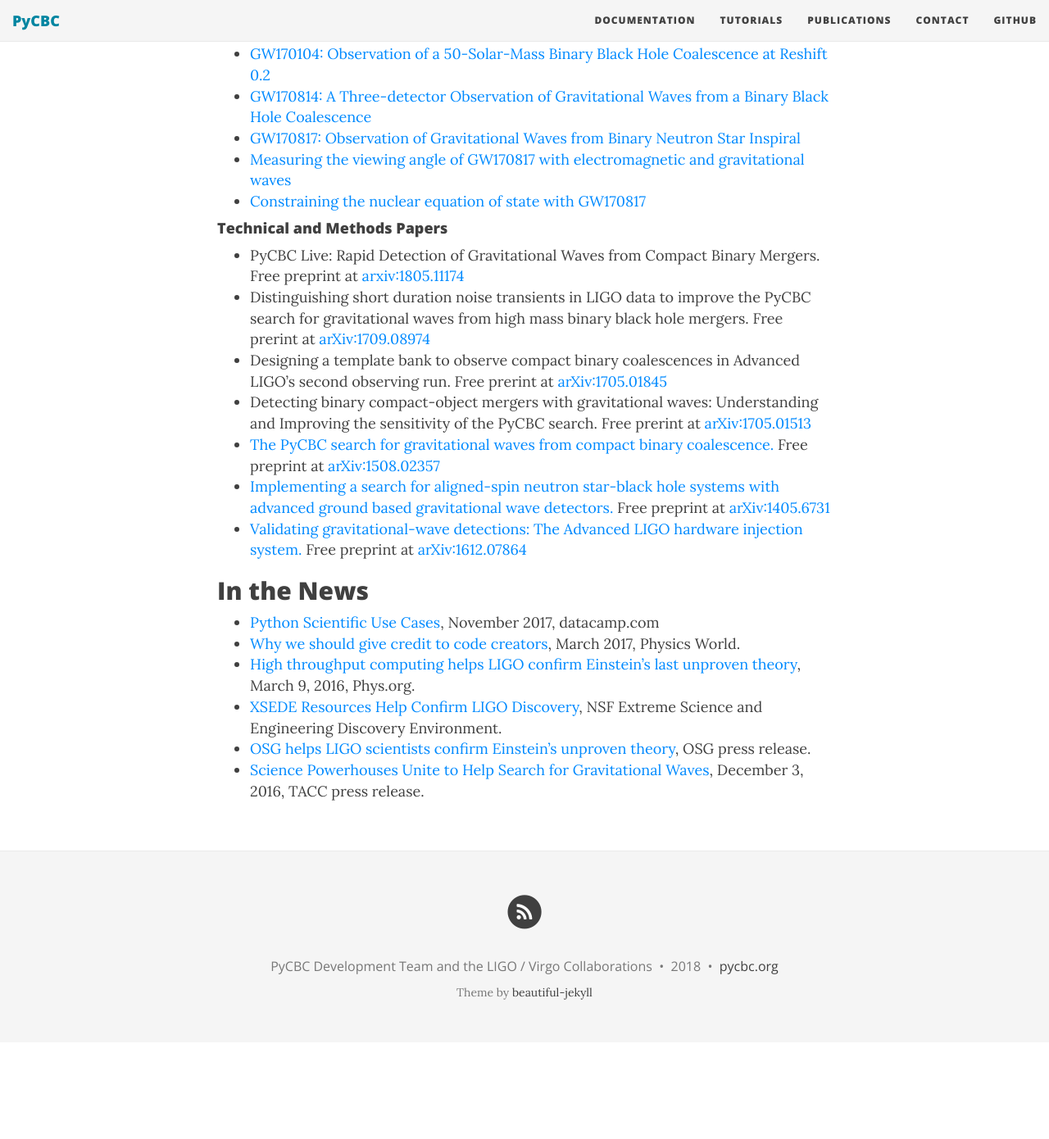
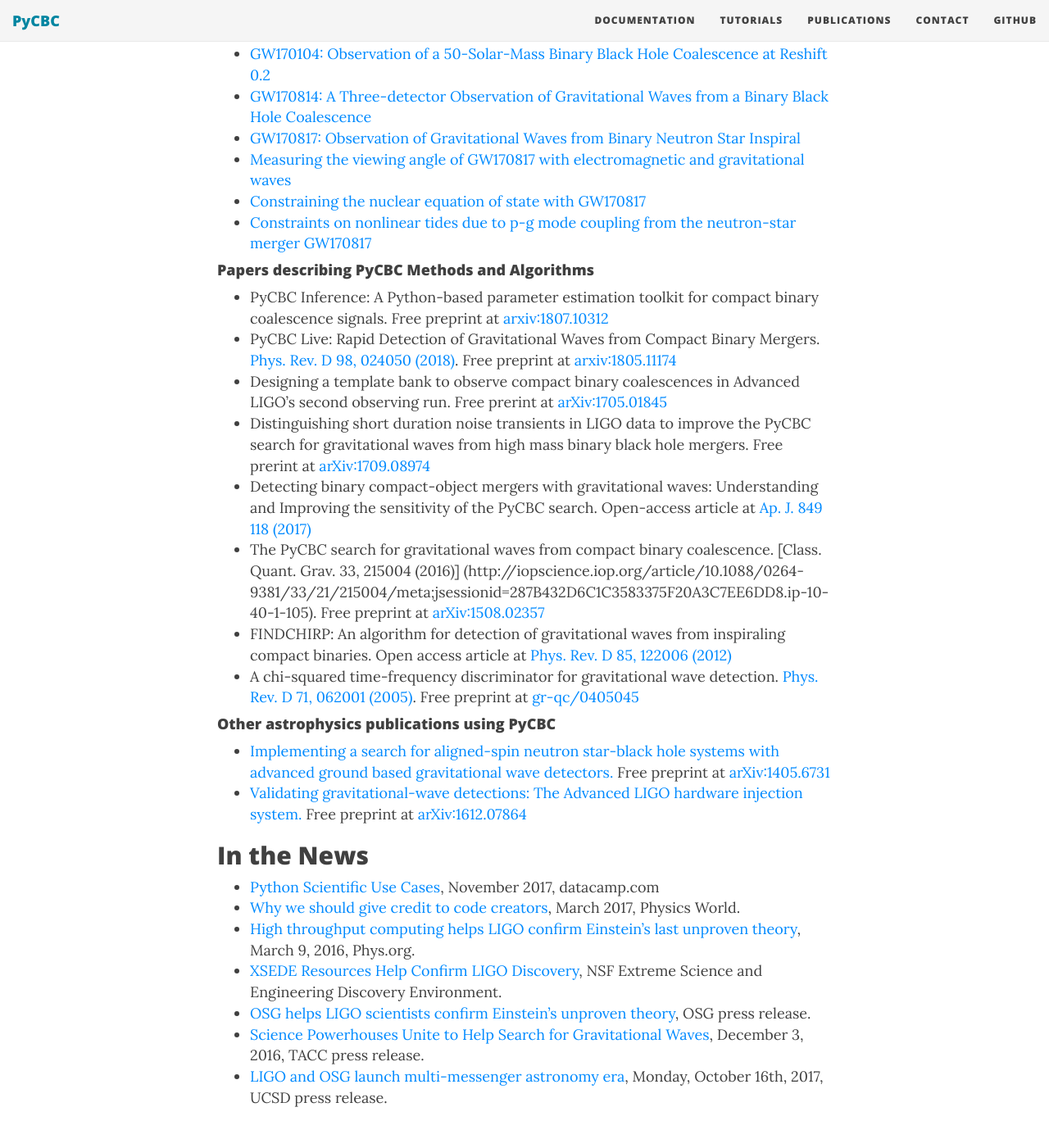
Before and after one commit to gwastro/gwastro.github.io, a Jekyll site: the page built from publications.md, in a window 1280 px wide and 1400 px high, scrolled down 678 px. Shown: the top 1390 px of the window at 82% size. Built offline with Jekyll 4.4.1, drawn with Linux system fonts in a browser that asks for light colours; nearby versions of some CDN libraries; before the commit the page ends 1950 px from its top, so only the background shows below that.

Commit message:
Updated with new links

```diff
--- a/publications.md
+++ b/publications.md
@@ -18,15 +18,21 @@ If you use PyCBC in your scientific publications or projects, we ask that you ac
  * [GW170104: Observation of a 50-Solar-Mass Binary Black Hole Coalescence at Reshift 0.2](https://journals.aps.org/prl/abstract/10.1103/PhysRevLett.118.221101)
  * [GW170814: A Three-detector Observation of Gravitational Waves from a Binary Black Hole Coalescence](https://journals.aps.org/prl/abstract/10.1103/PhysRevLett.119.141101)
  * [GW170817: Observation of Gravitational Waves from Binary Neutron Star Inspiral](https://journals.aps.org/prl/abstract/10.1103/PhysRevLett.119.161101)
- * [Measuring the viewing angle of GW170817 with electromagnetic and gravitational waves](https://arxiv.org/abs/1804.04179)
+ * [Measuring the viewing angle of GW170817 with electromagnetic and gravitational waves](http://iopscience.iop.org/article/10.3847/2041-8213/aac6c1/meta)
  * [Constraining the nuclear equation of state with GW170817](https://arxiv.org/abs/1804.08583)
+ * [Constraints on nonlinear tides due to p-g mode coupling from the neutron-star merger GW170817](https://arxiv.org/abs/1808.07013)
 
-#### Technical and Methods Papers ####
- * PyCBC Live: Rapid Detection of Gravitational Waves from Compact Binary Mergers. Free preprint at [arxiv:1805.11174](https://arxiv.org/abs/1805.11174)
- * Distinguishing short duration noise transients in LIGO data to improve the PyCBC search for gravitational waves from high mass binary black hole mergers. Free prerint at [arXiv:1709.08974](https://arxiv.org/abs/1709.08974)
+#### Papers describing PyCBC Methods and Algorithms ####
+ * PyCBC Inference: A Python-based parameter estimation toolkit for compact binary coalescence signals. Free preprint at [arxiv:1807.10312](https://arxiv.org/abs/1807.10312)
+ * PyCBC Live: Rapid Detection of Gravitational Waves from Compact Binary Mergers. [Phys. Rev. D 98, 024050 (2018)](https://journals.aps.org/prd/abstract/10.1103/PhysRevD.98.024050). Free preprint at [arxiv:1805.11174](https://arxiv.org/abs/1805.11174)
  * Designing a template bank to observe compact binary coalescences in Advanced LIGO's second observing run. Free prerint at [arXiv:1705.01845](https://arxiv.org/abs/1705.01845)
- * Detecting binary compact-object mergers with gravitational waves: Understanding and Improving the sensitivity of the PyCBC search. Free prerint at [arXiv:1705.01513](https://arxiv.org/abs/1705.01513)
- * [The PyCBC search for gravitational waves from compact binary coalescence.](http://iopscience.iop.org/article/10.1088/0264-9381/33/21/215004/meta;jsessionid=287B432D6C1C3583375F20A3C7EE6DD8.ip-10-40-1-105) Free preprint at [arXiv:1508.02357](https://arxiv.org/abs/1508.02357)
+  * Distinguishing short duration noise transients in LIGO data to improve the PyCBC search for gravitational waves from high mass binary black hole mergers. Free prerint at [arXiv:1709.08974](https://arxiv.org/abs/1709.08974)
+ * Detecting binary compact-object mergers with gravitational waves: Understanding and Improving the sensitivity of the PyCBC search. Open-access article at [Ap. J. 849 118 (2017)](http://iopscience.iop.org/article/10.3847/1538-4357/aa8f50)
+ * The PyCBC search for gravitational waves from compact binary coalescence. [Class. Quant. Grav. 33, 215004 (2016)] (http://iopscience.iop.org/article/10.1088/0264-9381/33/21/215004/meta;jsessionid=287B432D6C1C3583375F20A3C7EE6DD8.ip-10-40-1-105). Free preprint at [arXiv:1508.02357](https://arxiv.org/abs/1508.02357)
+ * FINDCHIRP: An algorithm for detection of gravitational waves from inspiraling compact binaries. Open access article at [Phys. Rev. D 85, 122006 (2012)](https://journals.aps.org/prd/abstract/10.1103/PhysRevD.85.122006)
+ * A chi-squared time-frequency discriminator for gravitational wave detection. [Phys. Rev. D 71, 062001 (2005)](https://journals.aps.org/prd/abstract/10.1103/PhysRevD.71.062001). Free preprint at [gr-qc/0405045](https://arxiv.org/abs/gr-qc/0405045)
+
+#### Other astrophysics publications using PyCBC ####
  * [Implementing a search for aligned-spin neutron star-black hole systems with advanced ground based gravitational wave detectors.](https://journals.aps.org/prd/abstract/10.1103/PhysRevD.90.082004) Free preprint at [arXiv:1405.6731](https://arxiv.org/abs/1405.6731)
  * [Validating gravitational-wave detections: The Advanced LIGO hardware injection system.](https://journals.aps.org/prd/abstract/10.1103/PhysRevD.95.062002) Free preprint at [arXiv:1612.07864](https://arxiv.org/abs/1612.07864)
 
@@ -37,3 +43,4 @@ If you use PyCBC in your scientific publications or projects, we ask that you ac
   * [XSEDE Resources Help Confirm LIGO Discovery](https://www.xsede.org/xsede-resources-help-confirm-ligo-discovery), NSF Extreme Science and Engineering Discovery Environment.
   * [OSG helps LIGO scientists confirm Einstein’s unproven theory](https://www.opensciencegrid.org/osg-helps-ligo-scientists-confirm-einsteins-last-unproven-theory/), OSG press release.
   * [Science Powerhouses Unite to Help Search for Gravitational Waves](https://www.tacc.utexas.edu/-/science-powerhouses-unite-to-help-search-for-gravitational-waves), December 3, 2016, TACC press release.
+  * [LIGO and OSG launch multi-messenger astronomy era](https://www-physics.ucsd.edu/News/Story/368), Monday, October 16th, 2017, UCSD press release.
```
